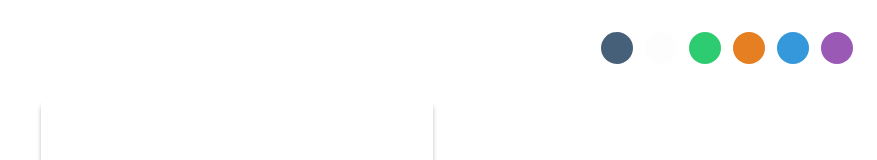
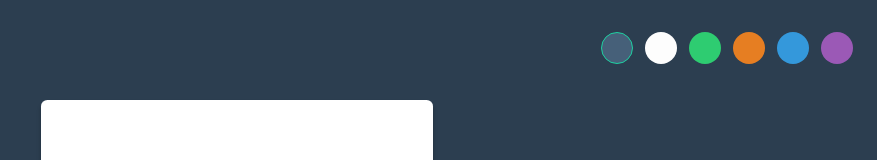
Before and after one commit to il-gareni4/Adaptive-JS-calculator, a plain HTML site: page index.html in a window 1280 px wide. Shown: the top 160 px of the page, without its empty margins (403-1280 px from the left). Drawn offline with nearby package versions, Linux system fonts and the light colour scheme.

Commit message:
fix: null local and session storage

```diff
--- a/index.html
+++ b/index.html
@@ -50,8 +50,12 @@
         </div>
     </div>
     <script>
-        $("input")[0].value = sessionStorage.getItem("mathExp")
-        const color = localStorage.getItem("colorScheme");
+        let mathExp = sessionStorage.getItem("mathExp");
+        let color = localStorage.getItem("colorScheme") ? localStorage.getItem("colorScheme") : "dark";
+
+        if (mathExp === null) $("input")[0].value = "";
+        else $("input")[0].value = mathExp;
+
         for (let elem of $(`[data-color-scheme]`)) {
             elem.dataset.colorScheme = color;
         }
```
